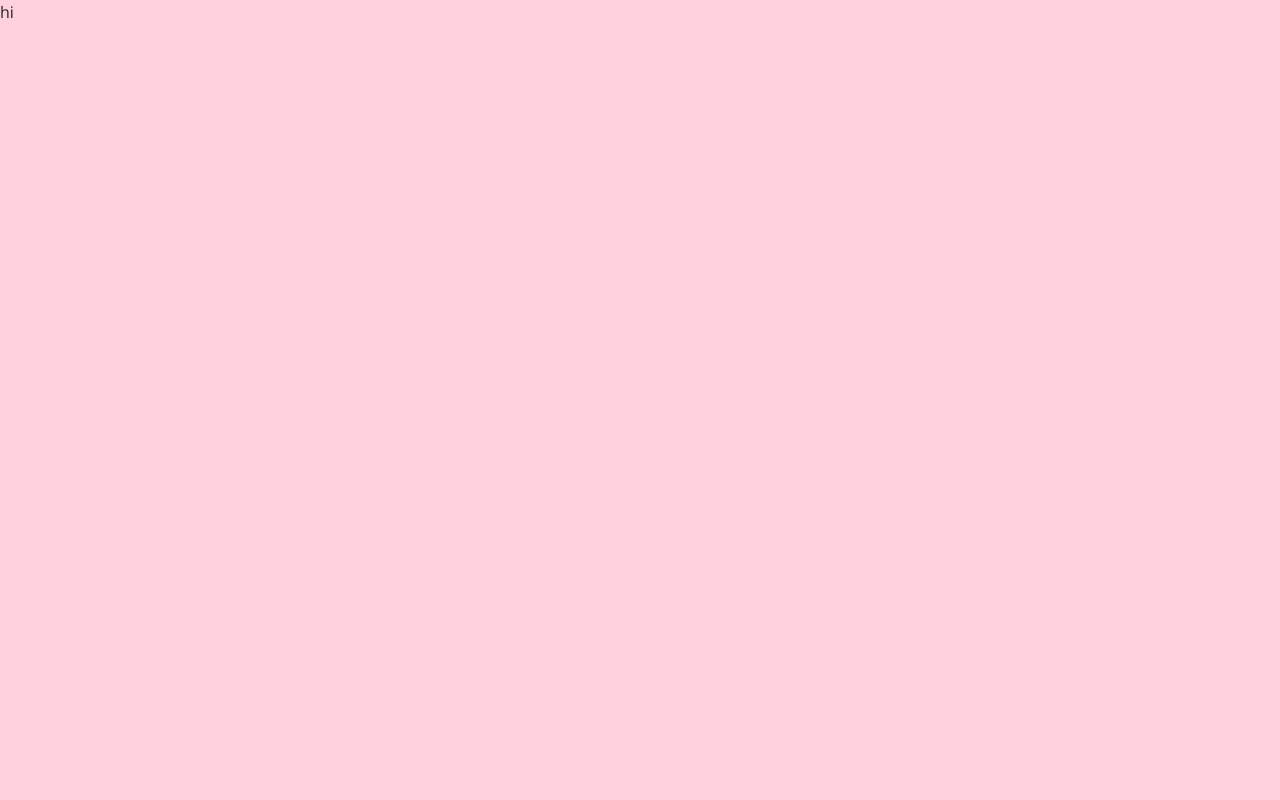
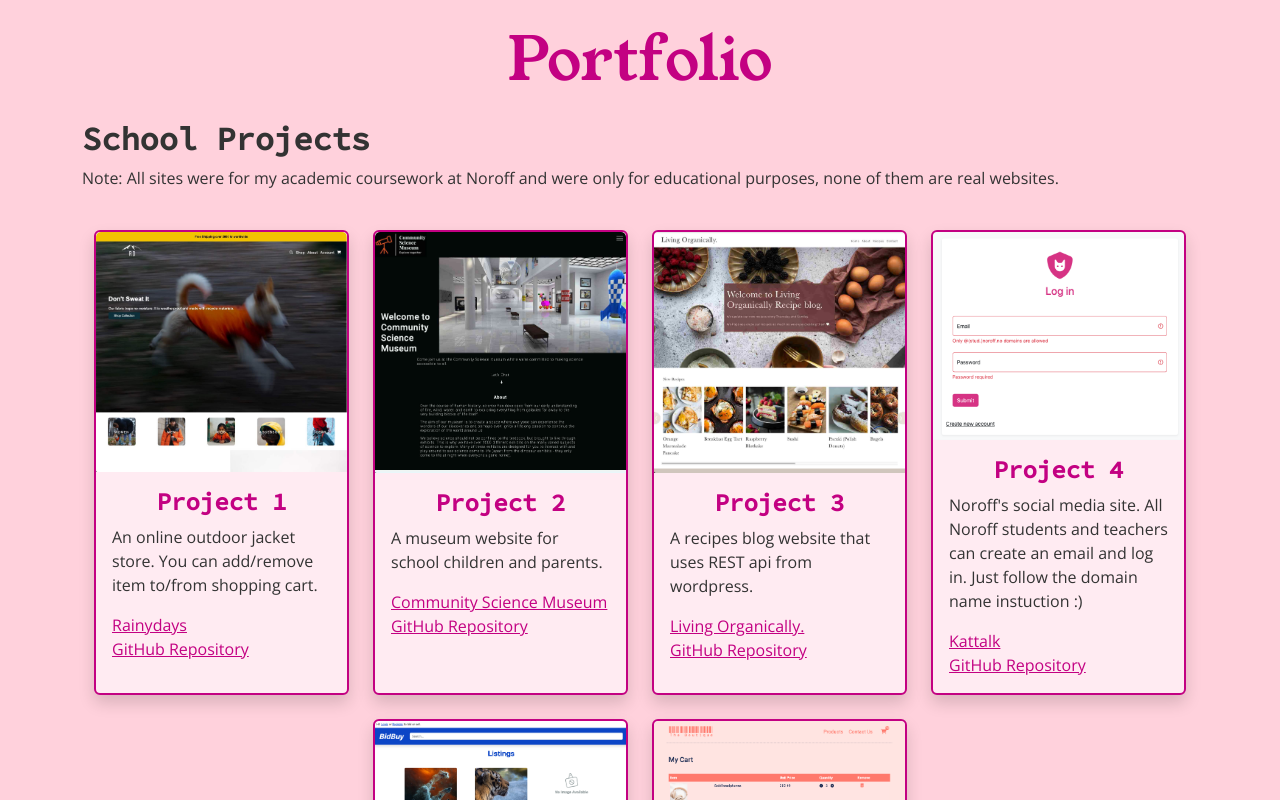
Before and after one commit to GeniePrinie/portfolio, a React (Create React App) app: page / in a window 1280 px wide. Shown: the top 800 px of the page. Built offline with nearby package versions, Linux system fonts and the light colour scheme.

Commit message:
Add Home, ItemCard

```diff
--- a/src/App.js
+++ b/src/App.js
@@ -1,7 +1,12 @@
 import React from "react";
+import { Home } from "./Home";
 
 function App() {
-  return <div className="App">hi</div>;
+  return (
+    <div className="App">
+      <Home />
+    </div>
+  );
 }
 
 export default App;
--- /dev/null
+++ b/src/Home.js
@@ -0,0 +1,33 @@
+import { data } from "./data/projects";
+import { ItemCard } from "./ItemCard";
+
+export const Home = () => {
+  return (
+    <div className="container">
+      <h1 className="text-center mt-4 text-primary">Portfolio</h1>
+      <h2 className="mt-4 text-dark">School Projects</h2>
+      <p className="text-dark">
+        Note: All sites were for my academic coursework at Noroff and were only
+        for educational purposes, none of them are real websites.
+      </p>
+      <section className="py-4 container">
+        <div className="row justify-content-center">
+          {data.projectData.map((item, index) => {
+            return (
+              <ItemCard
+                image={item.image}
+                title={item.title}
+                projectName={item.projectName}
+                description={item.description}
+                website={item.website}
+                repository={item.repository}
+                key={index}
+                item={item}
+              />
+            );
+          })}
+        </div>
+      </section>
+    </div>
+  );
+};
--- /dev/null
+++ b/src/ItemCard.js
@@ -0,0 +1,25 @@
+export const ItemCard = (props) => {
+  return (
+    <div className="col-11 col-md-6 col-lg-3 mx-0 mb-4">
+      <div className="card p-0 overflow-hidden h-100 shadow bg-light border-primary border-2">
+        <img
+          className="card-img-top img-fluid"
+          src={props.image}
+          alt={props.title}
+        />
+        <div className="card-body">
+          <h5 className="card-title text-center fs-4 text-primary">
+            {props.title}
+          </h5>
+          <p className="card-text text-dark">{props.description}</p>
+          <div>
+            <a href={props.website}>{props.projectName}</a>
+          </div>
+          <div>
+            <a href={props.repository}>GitHub Repository</a>
+          </div>
+        </div>
+      </div>
+    </div>
+  );
+};
```
